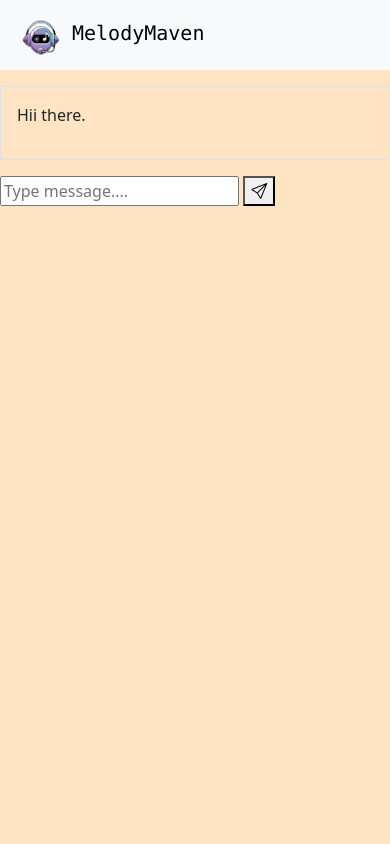
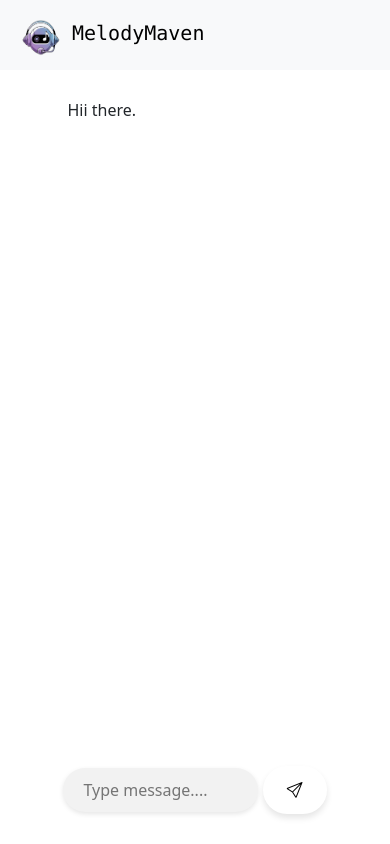
Before and after one commit to GauravChavan2004/college_Chatbot_song, a Django app: page / in a window 390 px wide. Run offline with Django 5.2, Linux system fonts and the light colour scheme.

Commit message:
minor changes

```diff
--- a/chatbot_app/views.py
+++ b/chatbot_app/views.py
@@ -1,6 +1,7 @@
 import nltk
 nltk.download('punkt_tab')
 nltk.download('wordnet')
+nltk.download('vader_lexicon')
 from django.http import HttpResponse
 from django.shortcuts import render
 from .models import Conversation
@@ -8,7 +9,8 @@ from .intents import intents
 from nltk.stem import WordNetLemmatizer
 from nltk.tokenize import word_tokenize
 import random
-
+from nltk.sentiment import SentimentIntensityAnalyzer
+import text2emotion
 lemmatizer = WordNetLemmatizer()
 
 def home(request):
@@ -25,9 +27,15 @@ def chatbot_response(msg):
                 return random.choice(intent['responses'])
     return "I didn't understand that. Please try again."
 
+def detect_emotion(msg):
+    emotions = text2emotion.get_emotion(msg)
+    return emotions
+
 def chat(request):
     msg = request.GET.get('user_message')
     msg1=msg.lower()
     response = chatbot_response(msg1)
+    emotion=detect_emotion(msg1)
+    print(emotion)
     Conversation.objects.create(user_input=msg, response=response)
     return HttpResponse(response)
--- a/static/index.css
+++ /dev/null
@@ -1,3 +0,0 @@
-body{
-    background-color: bisque;
-}
--- a/template/header.html
+++ b/template/header.html
@@ -1,4 +1,4 @@
-<nav class="navbar navbar-expand-lg bg-body-tertiary">
+<nav class="navbar fixed-top navbar-expand-lg bg-body-tertiary ">
     <div class="container-sm">
         <a class="navbar-brand font-monospace" href="#">
             <img src=".\media\chatbot__logo.png" width="60" height="44">MelodyMaven
--- a/template/index.html
+++ b/template/index.html
@@ -10,7 +10,7 @@
       rel="stylesheet"
       integrity="sha384-QWTKZyjpPEjISv5WaRU9OFeRpok6YctnYmDr5pNlyT2bRjXh0JMhjY6hW+ALEwIH"
       crossorigin="anonymous" />
-      <link rel="stylesheet" href="{% static 'index.css' %}">
+    <link rel="stylesheet" type="text/css" href="{% static '/index.css' %}" />
     <link
       rel="stylesheet"
       href="https://cdn.jsdelivr.net/npm/bootstrap-icons@1.11.3/font/bootstrap-icons.min.css" />
@@ -19,28 +19,101 @@
       src="https://code.jquery.com/jquery-3.7.1.js"
       integrity="sha256-eKhayi8LEQwp4NKxN+CfCh+3qOVUtJn3QNZ0TciWLP4="
       crossorigin="anonymous"></script>
+  </head>
+  <style>
+    body {
+      text-align: center;
+      background-color:white;
+    }
+    #User_Input {
+      margin-left: auto;
+      margin-right: auto;
+      margin-top: 40px;
+      margin-bottom: 30px;
+    }
+    #textInput {
+      width: 50%;
+      padding: 10px 20px;
+      border: none;
+      border-radius: 30px;
+      background-color: #f2f2f2;
+      font-size: 16px;
+      transition: background-color 0.3s, box-shadow 0.3s;
+      box-shadow: 0 2px 5px rgba(0, 0, 0, 0.1);
+    }
+    #textInput:focus {
+      background-color: #fff;
+      box-shadow: 0 0 8px hsla(213, 5%, 66%, 0.677);
+      outline: none;
+    }
+    #Submit_btn {
+      padding: 12px 24px;
+      border: none;
+      border-radius: 30px;
+      background-color: #ffffff;
+      color: #000000;
+      font-size: 16px;
+      font-weight: bold;
+      cursor: pointer;
+      transition: background-color 0.3s, transform 0.2s;
+      box-shadow: 0 4px 6px rgba(0, 0, 0, 0.1);
+    }
 
-  </head>
+    #Submit_btn:hover {
+      background-color: #a4a8ad;
+      transform: translateY(-2px);
+    }
 
+    #Submit_btn:active {
+      background-color: #a4a8ad;
+      transform: translateY(0);
+    }
+
+    #Submit_btn:focus {
+      outline: none;
+      box-shadow: 0 0 0 2px hsla(213, 5%, 66%, 0.677);
+    }
+    .userText {
+      text-align: right;
+    }
+    #BotInput {
+      text-align: left;
+    }
+    .container {
+      width: 50%;
+      margin-top: 50px;
+    }
+    @media only screen and (max-width: 450px) {
+      .container {
+        width: 90%;
+      }
+    }
+    @media (min-width: 450px) and (max-width: 786px) {
+      .container {
+        width: 65%;
+      }
+    }
+  </style>
   <body>
-
     {% include "header.html" %}
-    <div class="container p-3 my-3 border">
+    <div class="container p-5">
       <div id="BotInput">
         <p><span>Hii there. </span></p>
         <p>{{data}}</p>
       </div>
     </div>
     <!--Input Field -->
+    <div class="input-box fixed-bottom">
       <div id="User_Input">
         <input
-        type="text"
+          type="search"
           placeholder="Type message...."
           id="textInput"
           name="userMessage" />
         <button type="submit" id="Submit_btn">
           <i class="bi bi-send"></i>
         </button>
+      </div>
     </div>
 
     <script>
@@ -54,9 +127,7 @@
         $('#BotInput').append(userHTML);
 
         //send user message data to Backend
-        $.get('/chat', { user_message: userText }).done(function (
-          data
-        ) {
+        $.get('/chat', { user_message: userText }).done(function (data) {
           //send the bot reply to user
           var botReply =
             "<p class='botText'><b>ChatBot:</b> <span>" + data + '</span></p>';
@@ -68,7 +139,7 @@
         getUserResponse();
       });
       //when you press the Enter key usertext go to the backend and display in container.
-      $("#textInput").keypress(function (e) {
+      $('#textInput').keypress(function (e) {
         key = e.which;
         if (key == 13) {
           getUserResponse();
```
Also changed, not shown: ChatBot_Song/settings.py (+5 -4 lines), chatbot_app/intents.json (+45 -45 lines), db.sqlite3. Lines whose indentation alone changed are shown as unchanged.
